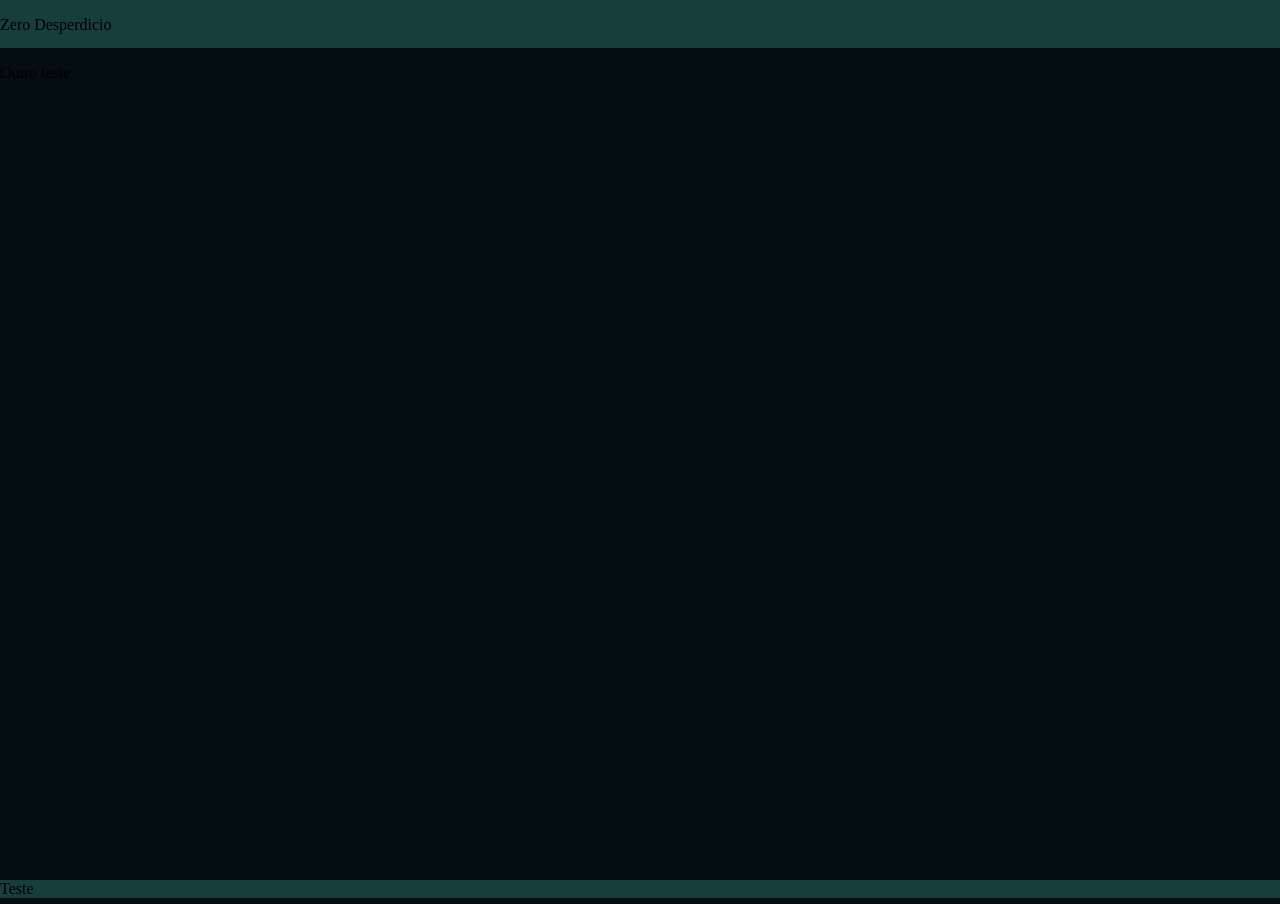
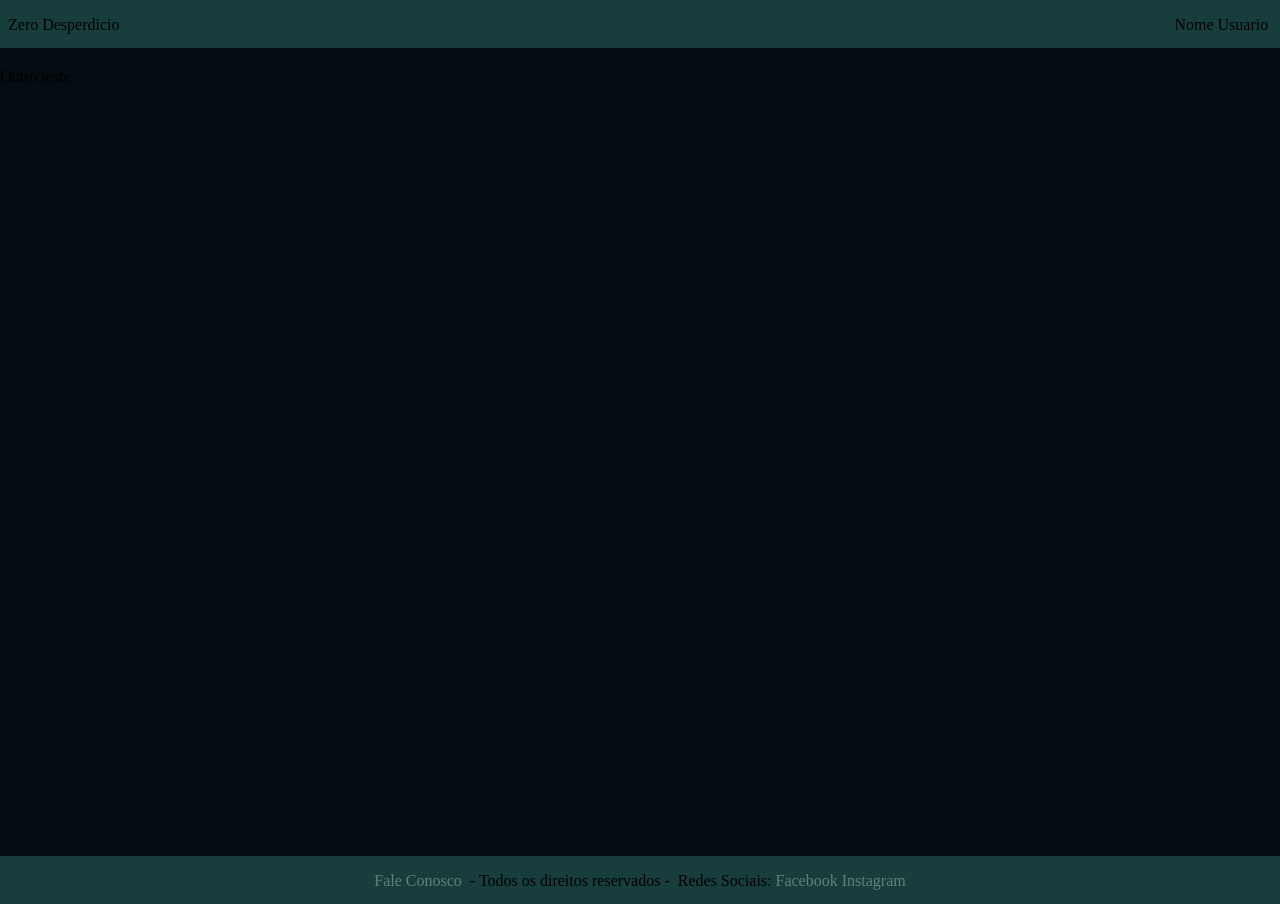
Before and after one commit to rafaeldgruenevald/zeroDesperdicio, a plain HTML site: page pags/telaConsumidor/index.html in a window 1280 px wide. Drawn offline with Linux system fonts and the light colour scheme.

Commit message:
base cabecalho e rodape feita

```diff
--- a/pags/global.css
+++ b/pags/global.css
@@ -1,11 +1,15 @@
 body {
-    height: 100vh;
-    width: 100vw;
+    height: 100%;
+    width: 100%;
     margin: 0;
     padding: 0;
     box-sizing: border-box;
-    overflow: hidden;
     background-color: #040D12;
+}
+
+a {
+    text-decoration: none;
+    color: #5C8374;
 }
 .cabecalho {
     display: flex;
@@ -13,12 +17,27 @@ body {
     background-color: #183D3D;
 }
 
+.cabecalho-nome-empresa {
+    flex: 0.99;
+    padding-left: 0.5rem;
+}
+
 .conteudo {
+    display: flex;
     height: 100vh;
+    margin-top: 0.25rem;
+    margin-bottom: 0.25rem;
     background-color: #040D12;
 }
 
 .rodape {
-    margin-top: auto;
+    display: flex;
+    height: 3rem;
+    justify-content: center;
     background-color: #183D3D;
 }
+
+.item-rodape {
+    padding-left: 0.25rem;
+    padding-right: 0.25rem;
+}
--- a/pags/telaConsumidor/index.html
+++ b/pags/telaConsumidor/index.html
@@ -9,13 +9,16 @@
 </head>
 <body>
     <header class="cabecalho">
-        <p>Zero Desperdicio</p>
+        <p class="cabecalho-nome-empresa">Zero Desperdicio</p>
+        <p>Nome Usuario</p>
     </header>
     <div class="conteudo">
         <p>Outro teste</p>
     </div>
     <footer class="rodape">
-        <p>Teste</p>
+        <p class="item-rodape"><a> Fale Conosco </a></p>
+        <p class="item-rodape">- Todos os direitos reservados -</p>
+        <p class="item-rodape"> Redes Sociais: <a href="#">Facebook</a> <a href="#">Instagram</a></p>
     </footer>
     <script src="script.js"></script>
 </body>
```
